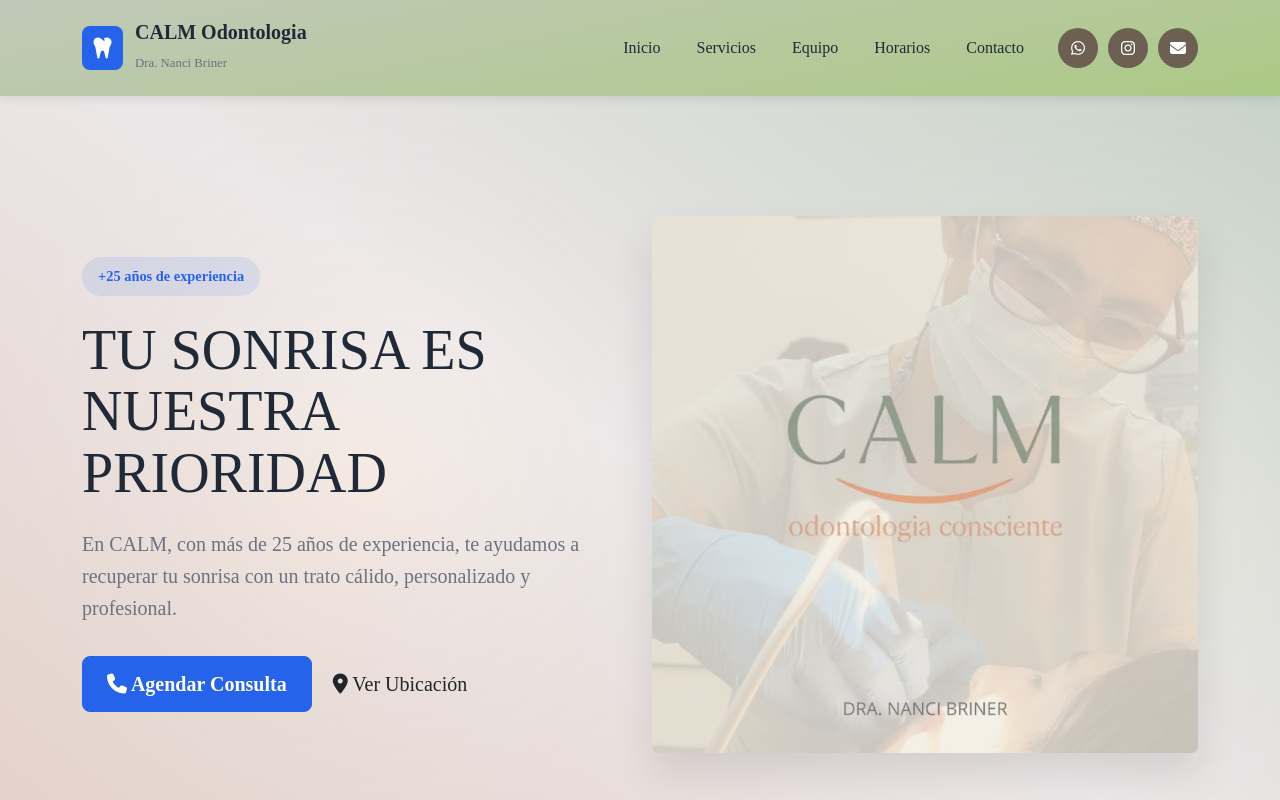
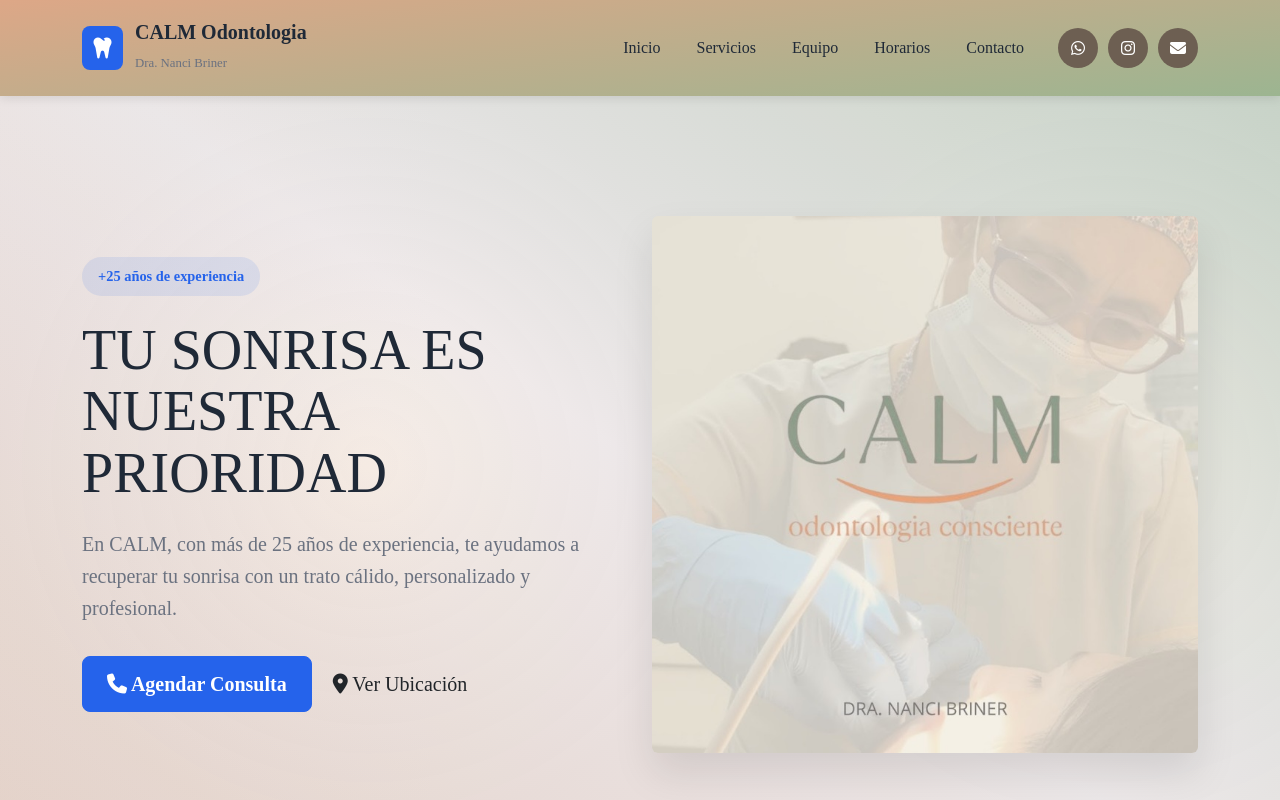
Before and after one commit to launocetti/odontologiacalm, a plain HTML site: page index.html in a window 1280 px wide. Shown: the top 800 px of the page. Drawn offline with nearby package versions, Linux system fonts and the light colour scheme; a web font is replaced by a local one.

Commit message:
Update styles.css

```diff
--- a/styles.css
+++ b/styles.css
@@ -98,8 +98,8 @@ h6 {
   /*
   background-color: #d9ccba;
   */
-  background: #acc985;
-  background: linear-gradient(349deg,rgba(172, 201, 133, 1) 0%, rgba(192, 201, 185, 1) 100%);
+  background: #DDA787;
+  background: linear-gradient(173deg,rgba(221, 167, 135, 1) 0%, rgba(156, 181, 145, 1) 100%);
   box-shadow: 0 2px 10px rgba(0, 0, 0, 0.1);
   padding: 15px 0;
 }
```
